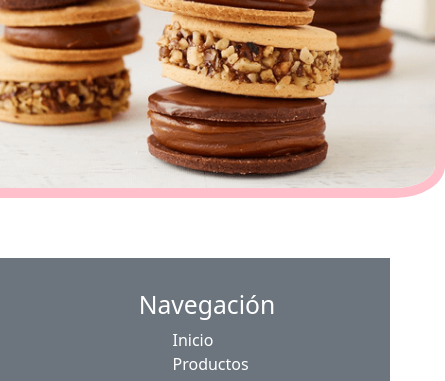
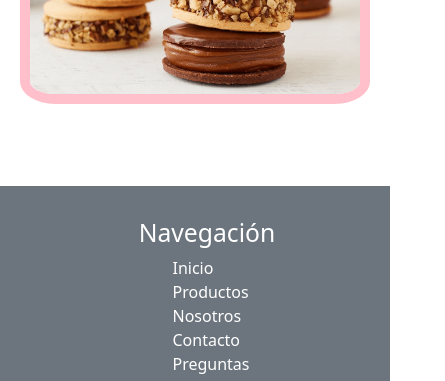
Before and after one commit to EGetino/Quintela-Getino, a website: page pages/nosotros.html in a window 390 px wide. Shown: the part 830-1211 px from the top of the page, 445 px wide, since content can reach past the window. Drawn offline with nearby package versions, Linux system fonts and the light colour scheme.

Commit message:
revisión

```diff
--- a/scss/components/_mediaqueries.scss
+++ b/scss/components/_mediaqueries.scss
@@ -25,9 +25,6 @@
         display: flex;
         flex-direction: column;
     }
-    .aboutus__main-img  img{
-        width: 250px;
-    }
 
 }
 
@@ -40,16 +37,17 @@
         display: none;
     }
 
-    // .aboutus__main-img img {
-    //     width: 450px;
-    // }
+    .aboutus__main-img img {
+        width: 450px;
+    }
+
 }
 
 @media (max-width:480px) {
 
-    // .aboutus__main-img  img {
-    //     width: 350px;
-    // }
+    .aboutus__main-img img {
+        width: 350px;
+    }
 
     .hero_content h2 {
         font-size: 1rem;
--- a/scss/pages/_nosotros.scss
+++ b/scss/pages/_nosotros.scss
@@ -21,7 +21,7 @@
             img {
                 border-radius: 10%;
                 border: solid 10px $primary;
-                width: 500px;
+
 
             }
         }
```
Also changed, not shown: css/style.css.
